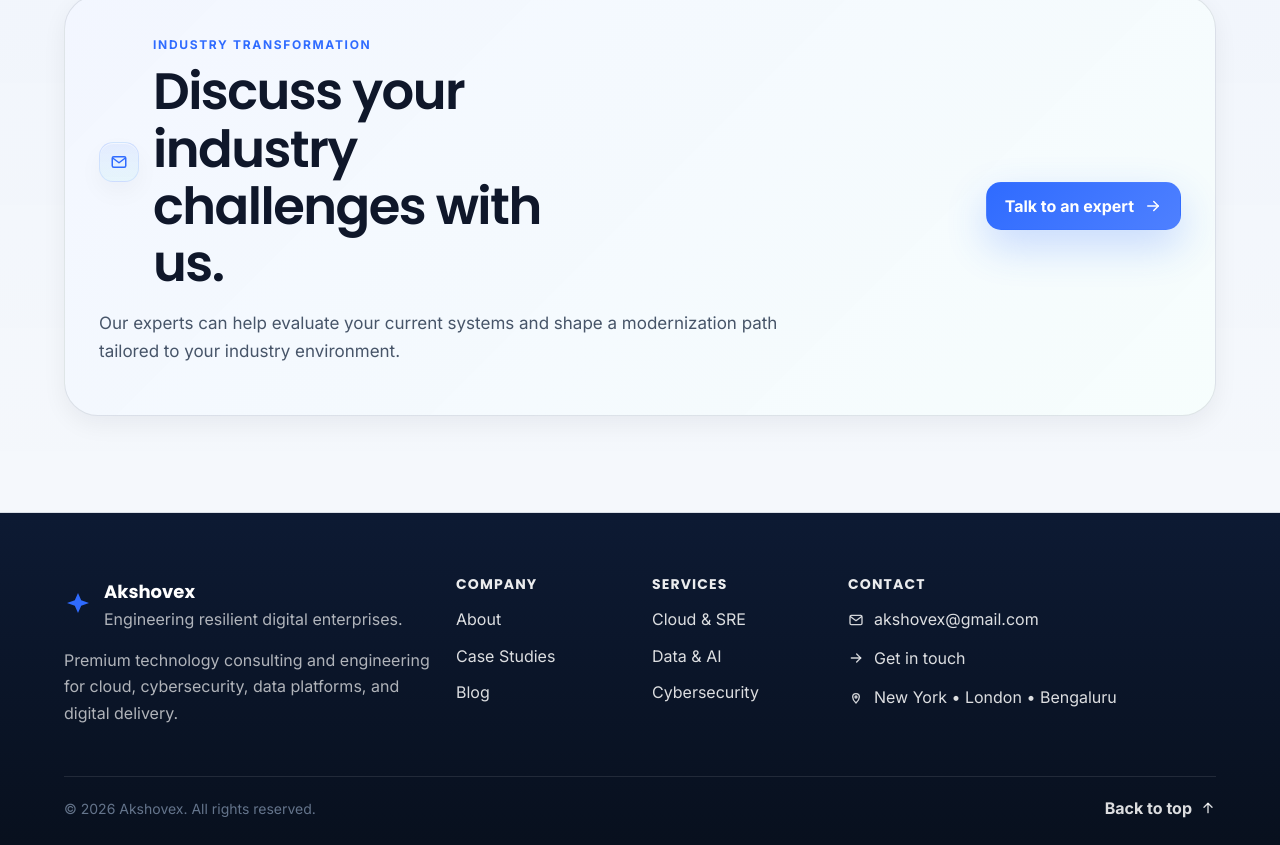
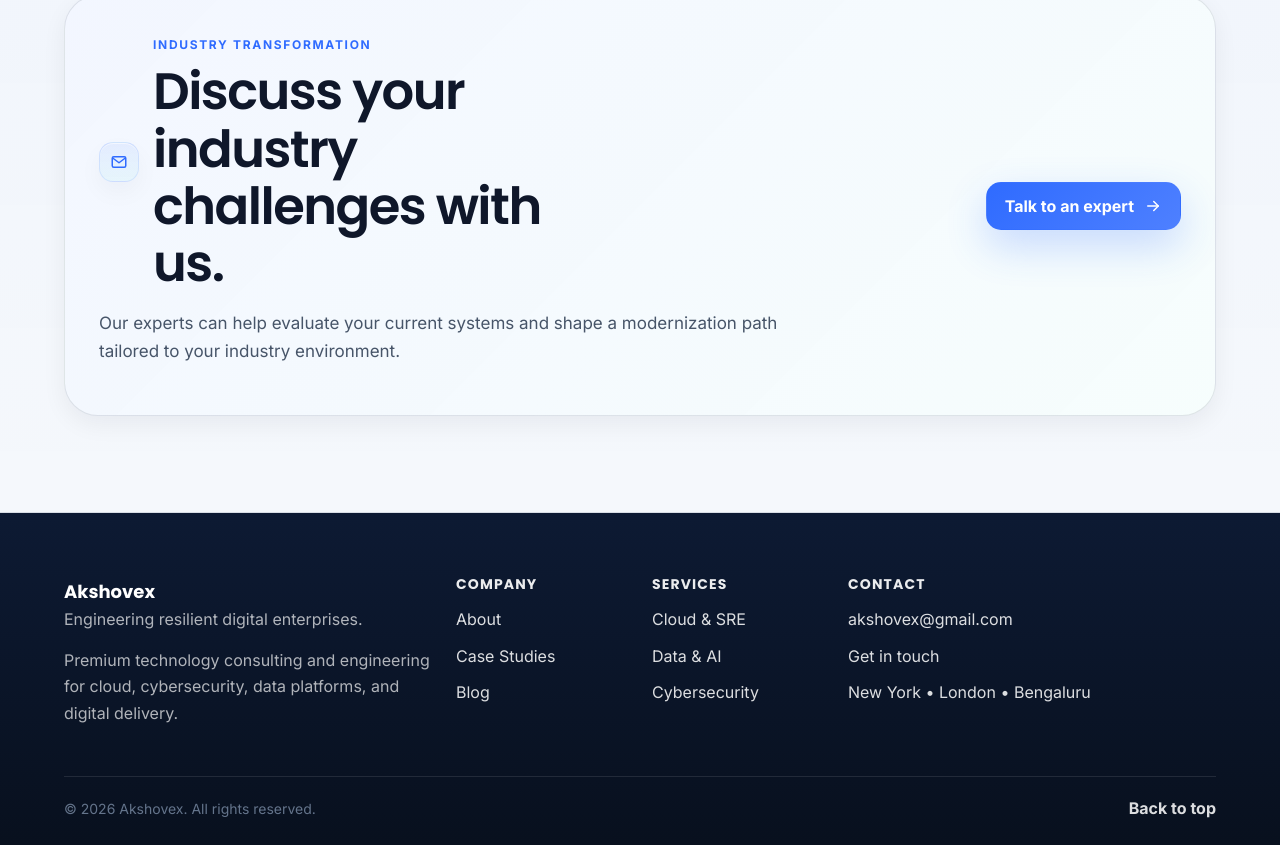
Before and after one commit to akshovex/Akshovex-website, a plain HTML site: page industries.html in a window 1280 px wide. Shown: the part 1903-2748 px from the top of the page. Drawn offline with nearby package versions, Linux system fonts and the light colour scheme.

Commit message:
Update industries.html

```diff
--- a/industries.html
+++ b/industries.html
@@ -36,14 +36,10 @@
     rel="stylesheet"
   />
 
-  <link rel="stylesheet" href="assets/css/main.css" />
+  <link rel="stylesheet" href="main.css" />
 </head>
 
 <body>
-  <!-- =========================================================
-       INLINE SVG ICON SYSTEM
-       Keep this block in every page so icons work everywhere.
-       ========================================================= -->
   <svg xmlns="http://www.w3.org/2000/svg" style="position:absolute;width:0;height:0;overflow:hidden">
     <symbol id="icon-arrow" viewBox="0 0 24 24">
       <path d="M5 12h14" fill="none" stroke="currentColor" stroke-width="2" stroke-linecap="round" stroke-linejoin="round"/>
@@ -205,7 +201,6 @@
 
   <a class="skip-link" href="#main">Skip to content</a>
 
-  <!-- Page Loader -->
   <div class="site-loader" id="siteLoader" aria-hidden="true">
     <div class="site-loader__inner" role="status" aria-label="Loading">
       <div class="site-loader__spinner"></div>
@@ -213,31 +208,18 @@
     </div>
   </div>
 
-  <!-- Back To Top -->
   <button class="back-to-top" id="backToTop" type="button" aria-label="Back to top">
     <svg class="icon" aria-hidden="true">
       <use href="#icon-arrow-up"></use>
     </svg>
   </button>
 
-  <!-- Header -->
   <header class="site-header" id="top">
     <div class="container">
       <div class="site-header__inner">
         <a class="brand" href="index.html" aria-label="Akshovex home">
-          <span class="brand__mark" aria-hidden="true">
-            <svg width="28" height="28" viewBox="0 0 28 28" role="img" aria-label="Akshovex logo">
-              <defs>
-                <linearGradient id="brandGradientIndustries" x1="0" y1="0" x2="1" y2="1">
-                  <stop offset="0" stop-color="#2F6BFF"></stop>
-                  <stop offset="1" stop-color="#23D5C3"></stop>
-                </linearGradient>
-              </defs>
-              <path
-                d="M14 2l3.2 7.2L25 12l-7.8 2.8L14 22l-3.2-7.2L3 12l7.8-2.8L14 2z"
-                fill="url(#brandGradientIndustries)"
-              ></path>
-            </svg>
+          <span class="brand__mark">
+            <img src="logo-icon.png" alt="Akshovex logo">
           </span>
 
           <span class="brand__text">
@@ -298,9 +280,7 @@
     </div>
   </header>
 
-  <!-- MAIN -->
   <main id="main">
-    <!-- HERO -->
     <section class="page-hero section">
       <div class="container">
         <div class="section-heading section-heading--narrow">
@@ -323,11 +303,9 @@
       </div>
     </section>
 
-    <!-- INDUSTRY GRID -->
     <section class="section section--alt">
       <div class="container">
         <div class="row g-4">
-          <!-- Banking -->
           <div class="col-md-6 col-xl-3">
             <article class="card reveal">
               <div class="icon-badge">
@@ -343,7 +321,6 @@
             </article>
           </div>
 
-          <!-- Healthcare -->
           <div class="col-md-6 col-xl-3">
             <article class="card reveal">
               <div class="icon-badge">
@@ -359,7 +336,6 @@
             </article>
           </div>
 
-          <!-- Manufacturing -->
           <div class="col-md-6 col-xl-3">
             <article class="card reveal">
               <div class="icon-badge">
@@ -375,7 +351,6 @@
             </article>
           </div>
 
-          <!-- Retail -->
           <div class="col-md-6 col-xl-3">
             <article class="card reveal">
               <div class="icon-badge">
@@ -394,7 +369,6 @@
       </div>
     </section>
 
-    <!-- APPROACH -->
     <section class="section">
       <div class="container">
         <div class="section-heading">
@@ -460,7 +434,6 @@
       </div>
     </section>
 
-    <!-- CTA -->
     <section class="section section--alt">
       <div class="container">
         <div class="newsletter reveal">
@@ -498,22 +471,12 @@
     </section>
   </main>
 
-  <!-- FOOTER -->
   <footer class="site-footer" aria-label="Footer">
     <div class="container">
       <div class="row gy-4">
         <div class="col-lg-4">
           <div class="footer-brand">
             <div class="footer-brand__top">
-              <span class="brand__mark" aria-hidden="true">
-                <svg width="28" height="28" viewBox="0 0 28 28">
-                  <path
-                    d="M14 2l3.2 7.2L25 12l-7.8 2.8L14 22l-3.2-7.2L3 12l7.8-2.8L14 2z"
-                    fill="#2F6BFF"
-                  ></path>
-                </svg>
-              </span>
-
               <div>
                 <div class="footer-brand__name">Akshovex</div>
                 <div class="footer-brand__tag">Engineering resilient digital enterprises.</div>
@@ -521,8 +484,7 @@
             </div>
 
             <p class="footer-brand__text">
-              Premium technology consulting and engineering for cloud, cybersecurity,
-              data platforms, and digital delivery.
+              Premium technology consulting and engineering for cloud, cybersecurity, data platforms, and digital delivery.
             </p>
           </div>
         </div>
@@ -548,48 +510,20 @@
         <div class="col-lg-4">
           <h3 class="footer-title">Contact</h3>
           <ul class="footer-list footer-contact-list">
-            <li>
-              <a href="mailto:akshovex@gmail.com">
-                <svg class="icon icon--sm" aria-hidden="true">
-                  <use href="#icon-mail"></use>
-                </svg>
-                <span>akshovex@gmail.com</span>
-              </a>
-            </li>
-
-            <li>
-              <a href="contact.html">
-                <svg class="icon icon--sm" aria-hidden="true">
-                  <use href="#icon-arrow"></use>
-                </svg>
-                <span>Get in touch</span>
-              </a>
-            </li>
-
-            <li>
-              <span class="footer-contact-item">
-                <svg class="icon icon--sm" aria-hidden="true">
-                  <use href="#icon-location"></use>
-                </svg>
-                <span>New York • London • Bengaluru</span>
-              </span>
-            </li>
+            <li><a href="mailto:akshovex@gmail.com"><span>akshovex@gmail.com</span></a></li>
+            <li><a href="contact.html"><span>Get in touch</span></a></li>
+            <li><span class="footer-contact-item"><span>New York • London • Bengaluru</span></span></li>
           </ul>
         </div>
       </div>
 
       <div class="site-footer__bottom">
         <small>© <span id="year"></span> Akshovex. All rights reserved.</small>
-        <a class="text-link" href="#top">
-          Back to top
-          <svg class="icon icon--sm" aria-hidden="true">
-            <use href="#icon-arrow-up"></use>
-          </svg>
-        </a>
+        <a class="text-link" href="#top">Back to top</a>
       </div>
     </div>
   </footer>
 
-  <script src="assets/js/main.js" defer></script>
+  <script src="main.js" defer></script>
 </body>
 </html>
```
